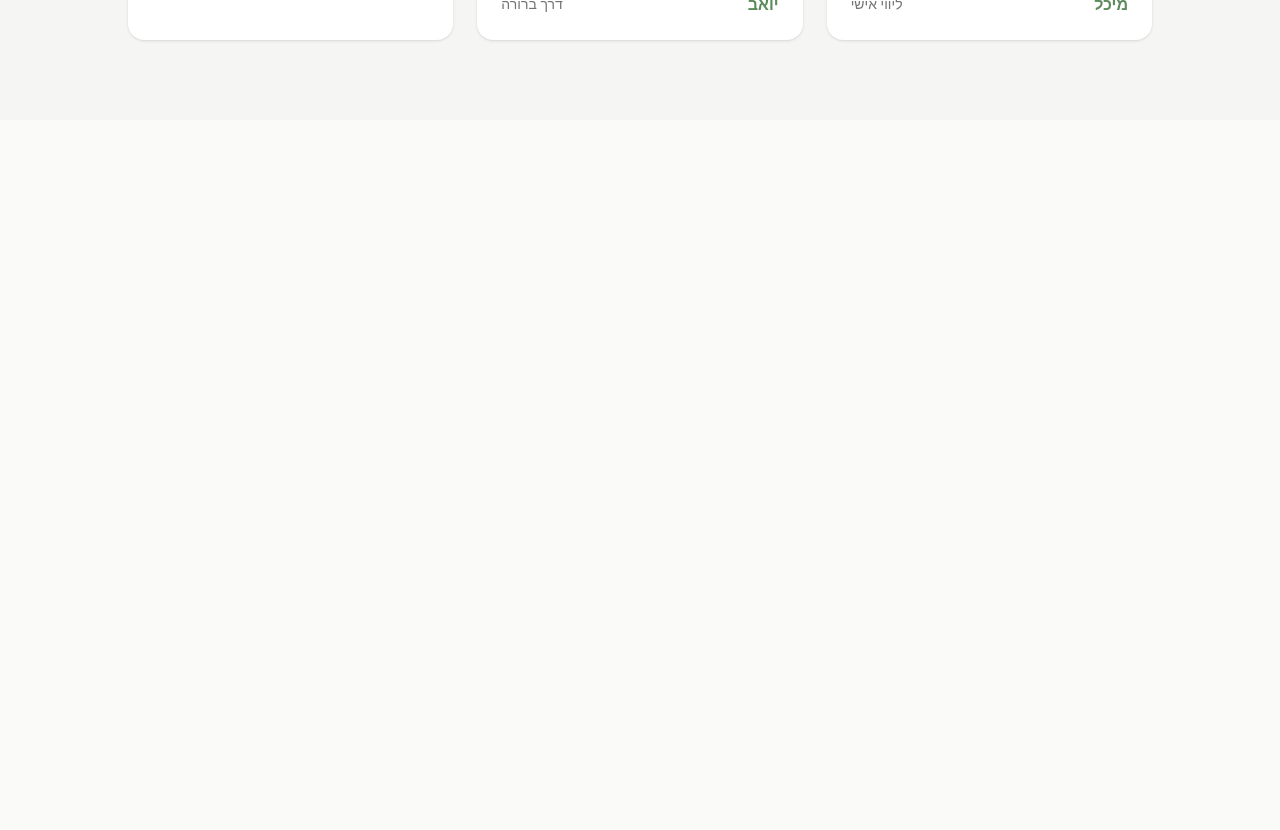
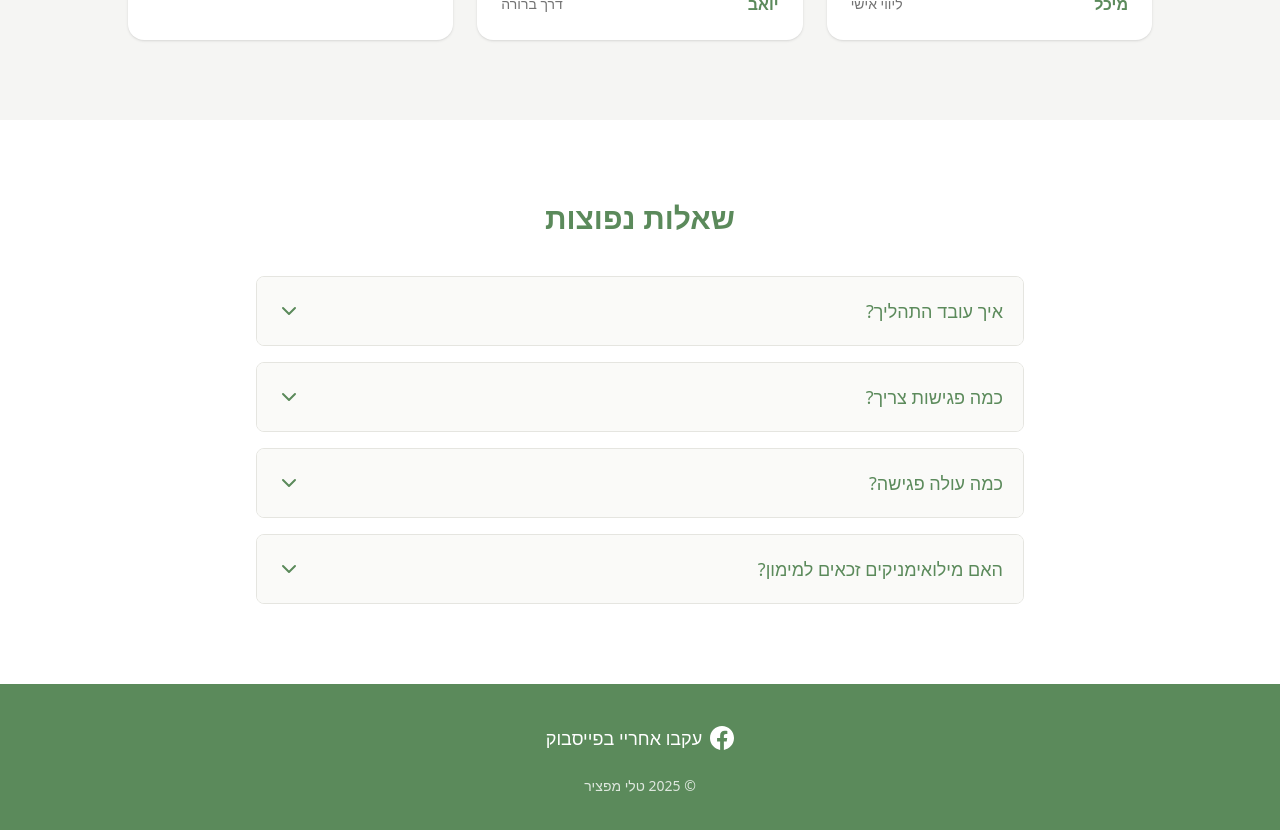
Before and after one commit to itaibiton/tali-maftsir, a Next.js app: page / in a window 1280 px wide. Shown: the part 4660-5490 px from the top of the page. Before the commit the page ends 4780 px from the top, so only its background shows below. Built offline with nearby package versions, Linux system fonts and the light colour scheme.

Commit message:
feat(05-01): create Footer and integrate FAQ/Footer into page
- Footer with dark green bg and Facebook link
- Simple copyright with fade-in animation
- FAQSection placed after TestimonialsSection
- Footer at page bottom

```diff
--- /dev/null
+++ b/src/app/components/Footer.tsx
@@ -0,0 +1,39 @@
+"use client";
+
+import { motion } from "framer-motion";
+
+export default function Footer() {
+  return (
+    <motion.footer
+      className="py-10 px-6 md:px-12 lg:px-20 bg-[var(--color-primary-dark)]"
+      initial={{ opacity: 0 }}
+      whileInView={{ opacity: 1 }}
+      viewport={{ once: true }}
+      transition={{ duration: 0.6 }}
+    >
+      <div className="max-w-3xl mx-auto text-center">
+        <a
+          href="https://www.facebook.com/tali.maftsir/"
+          target="_blank"
+          rel="noopener noreferrer"
+          className="inline-flex items-center gap-2 text-white hover:text-[var(--color-neutral-100)] transition-colors mb-6"
+        >
+          <svg
+            xmlns="http://www.w3.org/2000/svg"
+            width="24"
+            height="24"
+            viewBox="0 0 24 24"
+            fill="currentColor"
+          >
+            <path d="M24 12.073c0-6.627-5.373-12-12-12s-12 5.373-12 12c0 5.99 4.388 10.954 10.125 11.854v-8.385H7.078v-3.47h3.047V9.43c0-3.007 1.792-4.669 4.533-4.669 1.312 0 2.686.235 2.686.235v2.953H15.83c-1.491 0-1.956.925-1.956 1.874v2.25h3.328l-.532 3.47h-2.796v8.385C19.612 23.027 24 18.062 24 12.073z" />
+          </svg>
+          <span className="text-lg">עקבו אחריי בפייסבוק</span>
+        </a>
+
+        <p className="text-white/80 text-sm">
+          © 2025 טלי מפציר
+        </p>
+      </div>
+    </motion.footer>
+  );
+}
--- a/src/app/page.tsx
+++ b/src/app/page.tsx
@@ -5,6 +5,8 @@
 import ClearWaySection from "./components/ClearWaySection";
 import B2BSection from "./components/B2BSection";
 import TestimonialsSection from "./components/TestimonialsSection";
+import FAQSection from "./components/FAQSection";
+import Footer from "./components/Footer";
 
 export default function Home() {
   return (
@@ -16,6 +18,8 @@
       <ClearWaySection />
       <B2BSection />
       <TestimonialsSection />
+      <FAQSection />
+      <Footer />
     </div>
   );
 }
```
